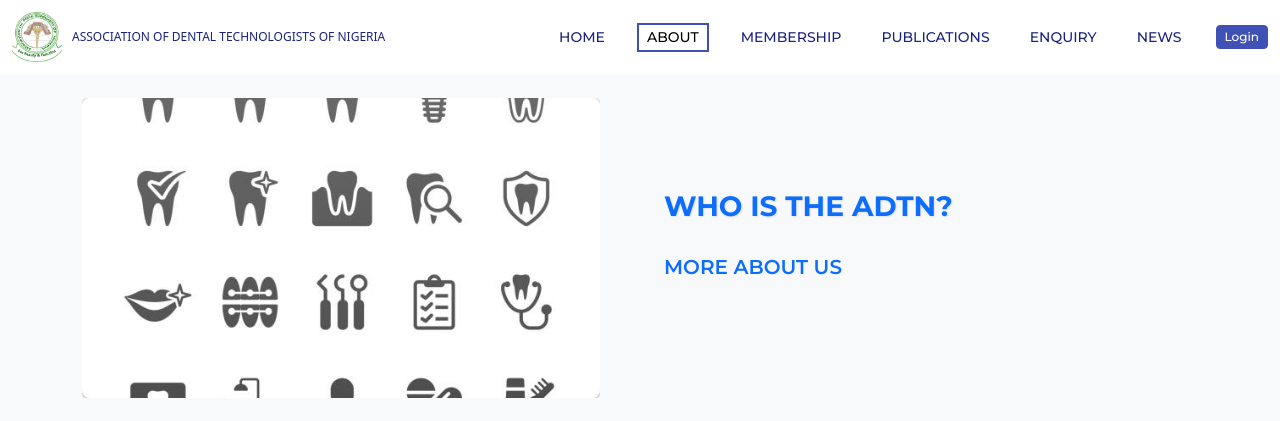
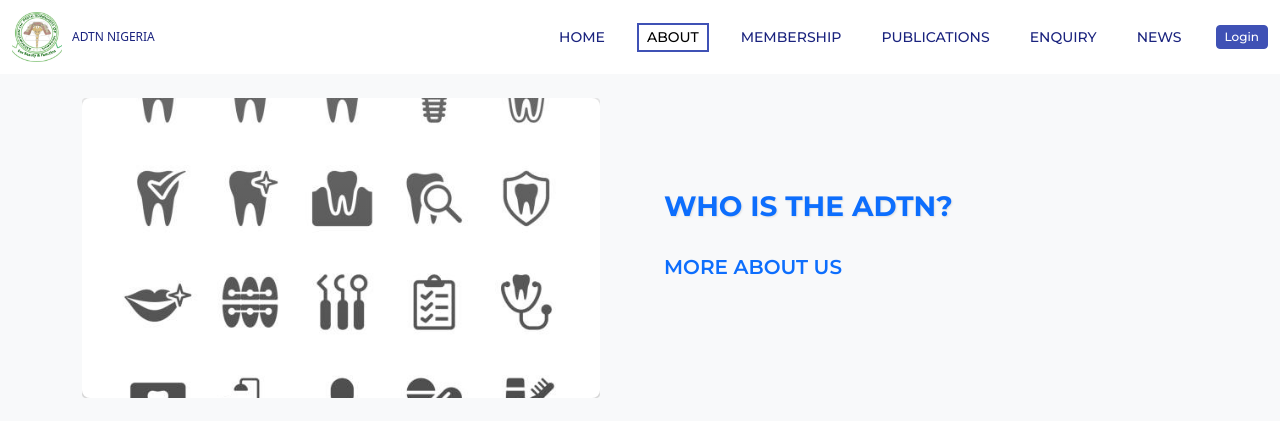
Before and after one commit to nchiwar/adtn_nigeria_project, a Django app: page /about/ in a window 1280 px wide. Shown: the top 421 px of the page. Run offline with Django 5.2, Linux system fonts and the light colour scheme; data comes from the database, SQL or seed files in the repository.

Commit message:
Fix navigation text, color consistency, image display, hero size, and officials layout

```diff
--- a/templates/base.html
+++ b/templates/base.html
@@ -18,7 +18,7 @@
             <nav class="navbar navbar-expand-md d-flex justify-content-between align-items-center">
                 <div class="logo d-flex align-items-center flex-shrink-0">
                     <img src="{% static 'images/adtnlogo.jpg' %}" alt="ADTN Logo" style="height: 50px; vertical-align: middle; margin-right: 10px;">
-                    <span class="d-inline d-md-inline-block text-nowrap">ASSOCIATION OF DENTAL TECHNOLOGISTS OF NIGERIA</span>
+                    <span class="d-none d-md-inline">ADTN NIGERIA</span>
                 </div>
                 <button class="navbar-toggler d-md-none" type="button" data-bs-toggle="collapse" data-bs-target="#navLinks" aria-controls="navLinks" aria-expanded="false" aria-label="Toggle navigation">
                     <span class="navbar-toggler-icon"></span>
```
